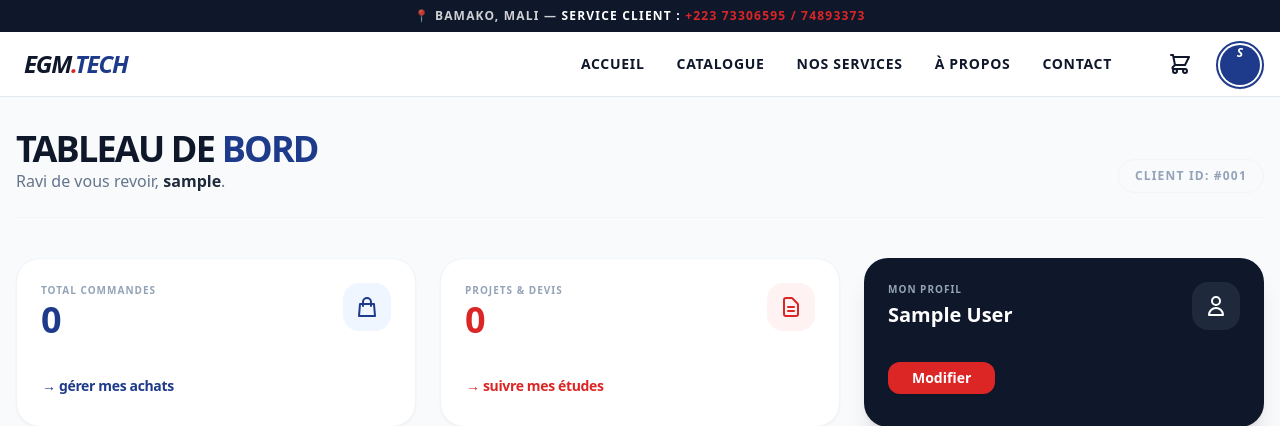
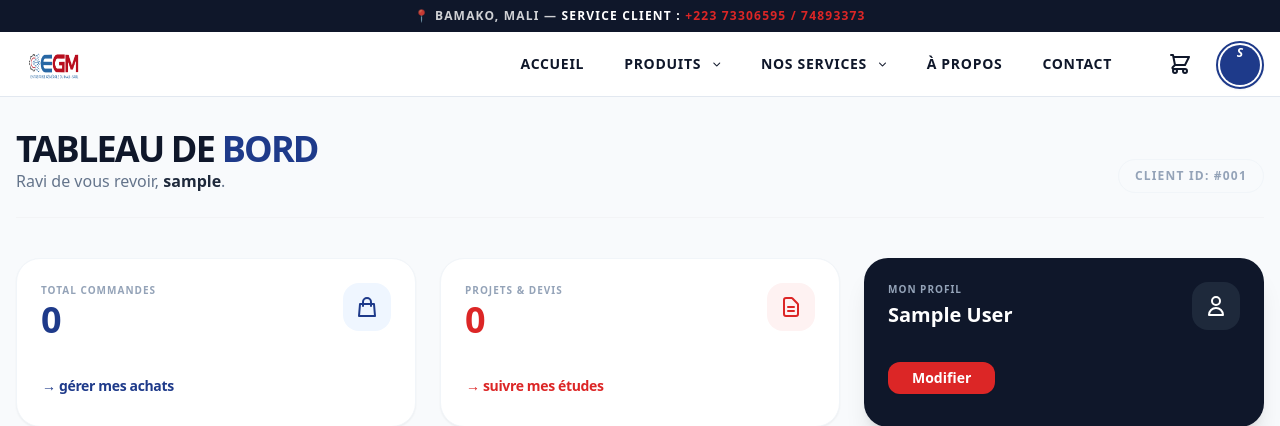
Before and after one commit to dmaiga/egmtech, a Django app: page /accounts/client/ in a window 1280 px wide. Shown: the top 426 px of the page. Run offline with Django 5.2, Linux system fonts and the light colour scheme; the visitor is signed in with stand-in values (Sample User, id 1); data that the repository does not hold is empty; some libraries are stand-ins or nearby versions.

Commit message:
add dropdown and logo

```diff
--- a/accounts/templates/accounts/base_auth.html
+++ b/accounts/templates/accounts/base_auth.html
@@ -4,6 +4,9 @@
 <head>
     <meta charset="UTF-8">
     <meta name="viewport" content="width=device-width, initial-scale=1.0">
+    <link rel="icon" type="image/png" href="{% static 'images/egm_logo.png' %}">
+    <link rel="apple-touch-icon" href="{% static 'images/egm_logo.png' %}">
+
     <title>{% block title %}Authentification | EGM Technologies{% endblock %}</title>
     <script src="https://cdn.tailwindcss.com"></script>
     <link href="https://cdn.jsdelivr.net/npm/daisyui@4.12.10/dist/full.min.css" rel="stylesheet" />
--- a/backoffice/templates/base_admin.html
+++ b/backoffice/templates/base_admin.html
@@ -4,6 +4,9 @@
 <head>
     <meta charset="UTF-8">
     <meta name="viewport" content="width=device-width, initial-scale=1.0">
+    <link rel="icon" type="image/png" href="{% static 'images/egm_logo.png' %}">
+    <link rel="apple-touch-icon" href="{% static 'images/egm_logo.png' %}">
+
     <title>EGM Admin | {% block title %}{% endblock %}</title>
 
     <script src="https://cdn.tailwindcss.com"></script>
--- a/catalog/templates/base.html
+++ b/catalog/templates/base.html
@@ -3,7 +3,9 @@
 <html lang="fr" data-theme="light">
 <head>
     <meta charset="UTF-8">
-    <meta name="viewport" content="width=device-width, initial-scale=1.0, maximum-scale=1.0, user-scalable=no">
+    <meta name="viewport" content="width=device-width, initial-scale=1.0">
+    <link rel="icon" type="image/png" href="{% static 'images/egm_logo.png' %}">
+    <link rel="apple-touch-icon" href="{% static 'images/egm_logo.png' %}">
     <title>{% block title %}EGM Technologie{% endblock %}</title>
 
     <script src="https://cdn.tailwindcss.com"></script>
@@ -43,20 +45,56 @@
             </div>
 
 <div class="flex-1 px-2">
-                <a href="{% url 'home' %}" class="flex items-center gap-2">
-                    <span class="text-xl md:text-2xl font-black tracking-tighter uppercase italic">
-                        EGM<span class="text-egmred">.</span><span class="text-egmblue">TECH</span>
-                    </span>
+    <a href="{% url 'home' %}" class="flex items-center gap-3 group">
+        <img src="{% static 'images/egm_logo.png' %}"
+             alt="EGM Tech Logo"
+             class="h-8 md:h-10 w-auto object-contain transition-transform duration-300 group-hover:scale-105">
     </a>
 </div>
 
             <div class="flex-none hidden lg:block mr-6">
-                <ul class="menu menu-horizontal px-1 font-bold text-sm uppercase tracking-wider">
-                    <li><a href="{% url 'home' %}">Accueil</a></li>
-                    <li><a href="{% url 'product_list' %}">Catalogue</a></li>
-                    <li><a href="{% url 'services' %}">Nos Services</a></li>
-                    <li><a href="{% url 'about' %}">À Propos</a></li>
-                    <li><a href="{% url 'contact' %}">Contact</a></li>
+                <ul class="menu menu-horizontal px-1 font-bold text-sm uppercase tracking-wider gap-2">
+                    <li><a href="{% url 'home' %}" class="hover:text-egmred transition-colors">Accueil</a></li>
+
+                    <li class="dropdown dropdown-hover">
+                        <div tabindex="0" role="button" class="hover:text-egmred transition-colors font-bold">
+                            Produits <i class="fa-solid fa-chevron-down text-[8px] ml-1"></i>
+                        </div>
+                        <ul tabindex="0" class="dropdown-content z-[1] menu p-2 shadow-2xl bg-white rounded-xl w-60 border border-slate-100 mt-0">
+                            <li>
+                                <a href="{% url 'product_list' %}" class="py-3 font-black italic text-egmblue">
+                                    Tous les produits
+                                </a>
+                            </li>
+                            <div class="divider my-0 opacity-50"></div>
+
+                            {% for cat in nav_categories %}
+                            <li>
+                                <a href="{% url 'product_list' %}?category={{ cat.slug }}" class="text-[10px] py-2">
+                                    {{ cat.name }}
+                                </a>
+                            </li>
+                            {% empty %}
+                            <li class="disabled"><span class="text-[10px]">Aucune catégorie</span></li>
+                            {% endfor %}
+                        </ul>
+                    </li>
+
+                    <li class="dropdown dropdown-hover">
+                        <div tabindex="0" role="button" class="hover:text-egmred transition-colors">Nos Services <i class="fa-solid fa-chevron-down text-[8px] ml-1"></i></div>
+                        <ul tabindex="0" class="dropdown-content z-[1] menu p-2 shadow-2xl bg-white rounded-xl w-64 border border-slate-100 mt-0">
+                            <li><a href="{% url 'services' %}" class="font-black italic text-egmblue">Vue d'ensemble</a></li>
+                            <div class="divider my-0 opacity-50"></div>
+                            <li><a href="{% url 'fibre_optique' %}" class="text-[10px]">Fibre Optique</a></li>
+                            <li><a href="{% url 'securite_electronique' %}" class="text-[10px]">Sécurité Électronique</a></li>
+                            <li><a href="{% url 'energie_solaire' %}" class="text-[10px]">Énergie Solaire</a></li>
+                            <li><a href="{% url 'reseau_informatique' %}" class="text-[10px]">Réseau Informatique</a></li>
+                            <li><a href="{% url 'maintenance_informatique' %}" class="text-[10px]">Maintenance</a></li>
+                        </ul>
+                    </li>
+
+                    <li><a href="{% url 'about' %}" class="hover:text-egmred transition-colors">À Propos</a></li>
+                    <li><a href="{% url 'contact' %}" class="hover:text-egmred transition-colors">Contact</a></li>
                 </ul>
             </div>
 
@@ -110,7 +148,6 @@
                         </a>
                         </li>
                         <div class="divider my-1 opacity-50"></div>
-
                         <li><a href="{% url 'logout' %}" class="text-egmred py-2.5 font-bold"><i class="fa-solid fa-power-off"></i> Déconnexion</a></li>
 
                     </ul>
@@ -122,15 +159,36 @@
                         </div>
     </header>
 
+
 <div class="drawer">
     <input id="my-drawer" type="checkbox" class="drawer-toggle" />
+    <div class="drawer-content">
+        </div>
+
     <div class="drawer-side z-[150]">
         <label for="my-drawer" class="drawer-overlay"></label>
         <ul class="menu p-6 w-80 min-h-full bg-white text-slate-800 font-bold uppercase tracking-wider space-y-4">
-                <li class="mb-6"><span class="text-2xl italic font-black">EGM<span class="text-egmred">.</span></span></li>
+            <li class="mb-6 border-b border-slate-100 pb-4">
+                <div class="flex items-center gap-3 px-0">
+                    <img src="{% static 'images/egm_logo.png' %}" class="h-10 w-auto">
+                    <span class="text-2xl italic font-black">EGM<span class="text-egmred">.</span></span>
+                </div>
+            </li>
                 <li><a href="{% url 'home' %}">Accueil</a></li>
                 <li><a href="{% url 'product_list' %}" class="hover:text-egmblue">Catalogue Produits</a></li>
-                <li><a href="{% url 'services' %}" class="hover:text-egmblue">Services</a></li>
+                <li>
+                        <details>
+                            <summary class="text-egmblue">Nos Services</summary>
+                            <ul class="text-[10px]">
+                                <li><a href="{% url 'fibre_optique' %}">Fibre Optique</a></li>
+                                <li><a href="{% url 'securite_electronique' %}">Sécurité Électronique</a></li>
+                                <li><a href="{% url 'energie_solaire' %}">Énergie Solaire</a></li>
+                                <li><a href="{% url 'reseau_informatique' %}">Réseau Informatique</a></li>
+                                <li><a href="{% url 'maintenance_informatique' %}">Maintenance</a></li>
+                                <li><a href="{% url 'formation' %}">Formation</a></li>
+                            </ul>
+                        </details>
+                    </li>
                 <li><a href="{% url 'about' %}" class="hover:text-egmblue">À Propos</a></li>
                 <li><a href="{% url 'contact' %}" class="hover:text-egmblue">Contact</a></li>
                 <li><a href="{% url 'request_quote' %}"> Devis</a></li>
@@ -142,6 +200,8 @@
             </ul>
         </div>
     </div>
+
+
 
     {% if messages %}
     <div class="toast toast-top toast-center md:toast-end z-[200]">
@@ -160,6 +220,7 @@
     <main class="flex-grow">
         {% block content %}{% endblock %}
     </main>
+
 <footer class="bg-slate-900 text-slate-400 py-16 px-6 border-t border-slate-800 mt-20">
     <div class="max-w-7xl mx-auto grid grid-cols-1 md:grid-cols-4 gap-12">
 
--- a/ecommerce/settings.py
+++ b/ecommerce/settings.py
@@ -69,6 +69,7 @@ TEMPLATES = [
                 'django.template.context_processors.request',
                 'django.contrib.auth.context_processors.auth',
                 'django.contrib.messages.context_processors.messages',
+                'site_web.context_processors.categories_processor',
             ],
         },
     },
--- /dev/null
+++ b/site_web/context_processors.py
@@ -0,0 +1,6 @@
+from catalog.models import Category
+
+def categories_processor(request):
+    return {
+        'nav_categories': Category.objects.filter(is_active=True)
+    }
```
Also changed, not shown: backoffice/templates/backoffice/payments/payment_list.html (+25 -6 lines), site_web/static/images/produits/Caméra Dahua IPC-HDW.webp (added), site_web/static/images/produits/Caméra Hikvision DS-2CD.webp (added), site_web/static/images/produits/Interphone vidéo Hikvision.webp (added), site_web/static/images/produits/Point d'accès Ubiquiti UniFiwebp.webp (added), site_web/static/images/produits/Switch Cisco Catalyst.webp (added), site_web/static/images/produits/dahua security camera.webp (added), site_web/static/images/produits/detecteur de mouvement.webp (added), site_web/static/images/produits/hikvision 16.webp (added), site_web/static/images/produits/s-l500.webp (added), site_web/static/images/produits/test-alarme-ajax.webp (added), site_web/static/images/produits/ubiquiti.webp (added), site_web/static/images/produits/zktop.webp (added). Lines whose indentation alone changed are shown as unchanged.
